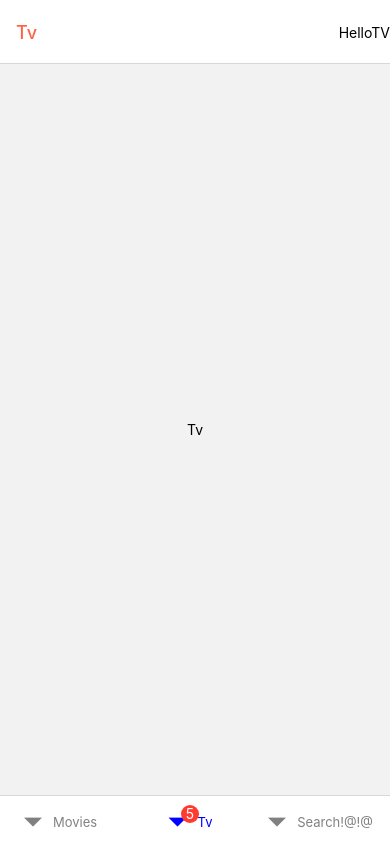
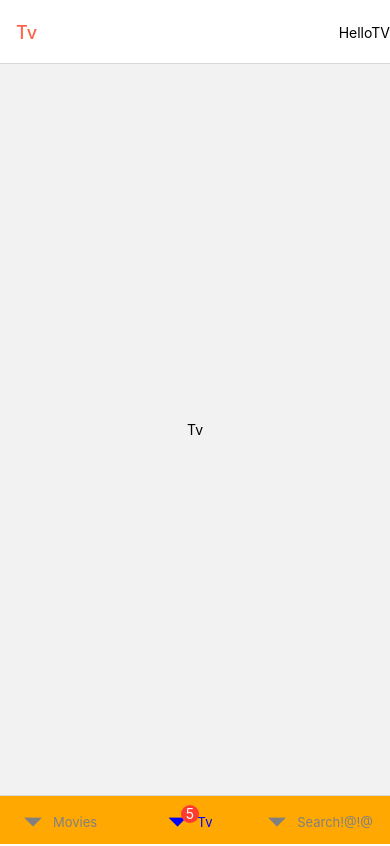
Before and after one commit to BlackMarine/noovies, a React Native app: screen / in a window 390 px wide. Built offline with nearby package versions, Linux system fonts and the light colour scheme.

Commit message:
2.7 라이트모드 다크모드 useColorScheme
색상을 지정해주는 방법에는2가지
- useColorScheme hook방법,
- Appearance module API방법.
https://reactnative.dev/docs/usecolorscheme

```diff
--- /dev/null
+++ b/colors.js
@@ -0,0 +1,4 @@
+export const YELLOW_COLOR = "#ffa801";
+export const BLACK_COLOR = "#1e272e";
+export const DARK_GREY = "#d2dae2";
+export const LIGHT_GREY = "#808e9b";
--- a/navigation/Tabs.js
+++ b/navigation/Tabs.js
@@ -4,10 +4,12 @@ import Moives from "../screens/Movies";
 import Tv from "../screens/Tv";
 import Search from "../screens/Search";
 import { View, Text } from "react-native";
-
+import { useColorScheme } from 'react-native';
+import { BLACK_COLOR, DARK_GREY, LIGHT_GREY, YELLOW_COLOR } from "../colors";
 const Tab = createBottomTabNavigator();
 
 function Tabs() {
+  const isDark = useColorScheme() === "dark";
   return (
     <Tab.Navigator
       //첫탭위치 init
@@ -17,6 +19,9 @@ function Tabs() {
         tabBarLabelPosition: "beside-icon",
         tabBarActiveTintColor: "blue",
         tabBarInactiveTintColor: "gray",
+        tabBarStyle: {
+          backgroundColor: isDark ? "black" : YELLOW_COLOR,
+        },
       }}
     >
       <Tab.Screen
```
